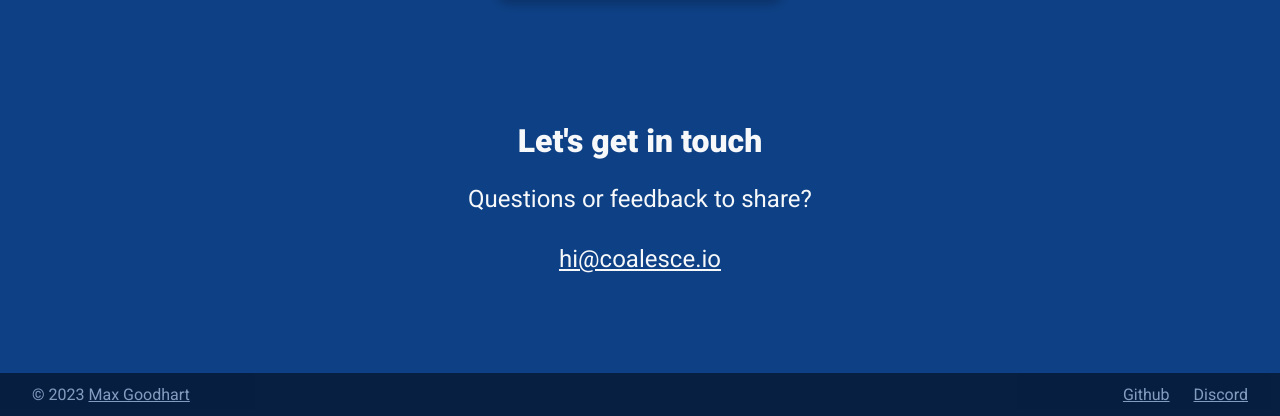
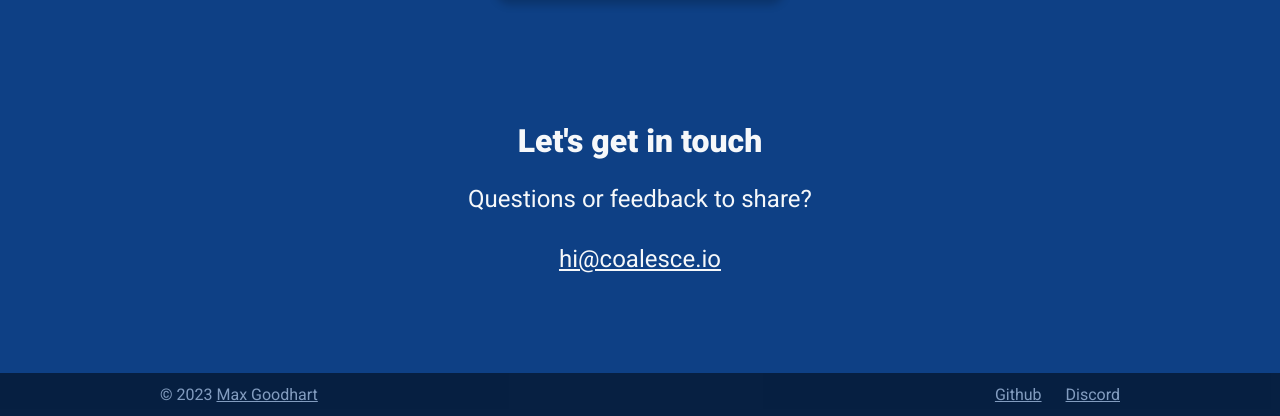
Before and after one commit to chromakode/coalesce, an Astro site in the folder site/: page / in a window 1280 px wide. Shown: the part 1624-2040 px from the top of the page. Built offline with nearby package versions, Linux system fonts and the light colour scheme; Astro itself is replaced by a stand-in of ours.

Commit message:
Site max footer width

```diff
--- a/site/src/pages/index.astro
+++ b/site/src/pages/index.astro
@@ -66,6 +66,7 @@ import { default as discordSVG } from '../images/discord.svg?raw'
     </section>
   </main>
   <footer>
+    <div class="footer-body">
       <div>
         &copy; 2023 <a href="https://chromakode.com" target="_blank"
           >Max Goodhart</a
@@ -76,6 +77,7 @@ import { default as discordSVG } from '../images/discord.svg?raw'
           Github
         </a>
         <a href="/discord" target="_blank">Discord</a>
+      </div>
     </div>
   </footer>
 </Layout>
@@ -197,10 +199,17 @@ import { default as discordSVG } from '../images/discord.svg?raw'
 
   footer {
     display: flex;
+    justify-content: center;
     background: black;
     color: var(--color-brand-light);
     padding: 12px 32px;
     opacity: 0.5;
+  }
+
+  .footer-body {
+    flex: 1;
+    display: flex;
+    max-width: 960px;
   }
 
   footer .links {
```
Lines whose indentation alone changed are shown as unchanged.
